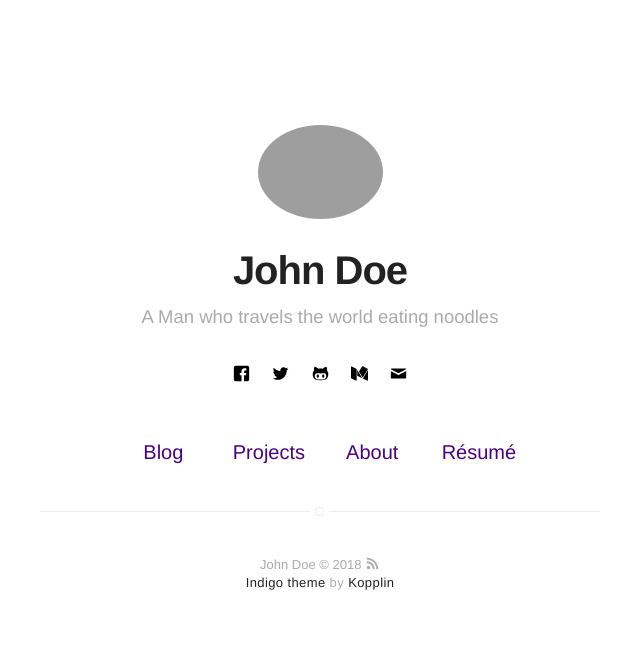
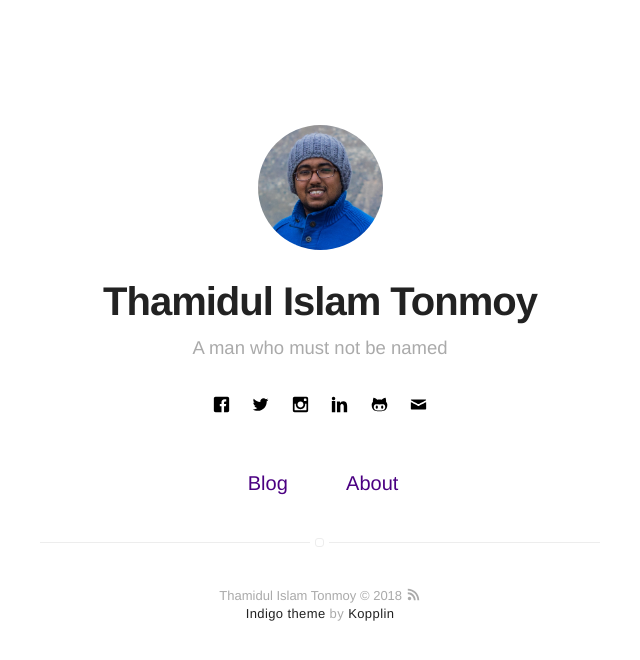
Before and after one commit to titonmoy/titonmoy.github.io, a Jekyll site: the page built from index.html, in a window 1280 px wide. Shown: the top 660 px of the page, without its empty margins (320-960 px from the left). Built offline with Jekyll 4.4.1, drawn with Linux system fonts in a browser that asks for light colours.

Commit message:
Update _config.yml

```diff
--- a/_config.yml
+++ b/_config.yml
@@ -1,22 +1,22 @@
 # main text of home
-name: John Doe
-bio: A Man who travels the world eating noodles
+name: Thamidul Islam Tonmoy
+bio: A man who must not be named
 
 # twitter summary info
-description: A blog about technology and stuff related
+#description: A blog about technology and stuff related
 
 # if it's an external image, update below for true
 # better with square images
 external-image: false
-picture: assets/images/profile.jpg
+picture: assets/images/photo.jpg
 
 # If you want to include your resume, set to true
 # and specify source (external or local).
-resume: true
-resume-external: true
+resume: false
+resume-external: false
 resume-url: https://google.com/?q=my+resume
 
-url: https://koppl.in/indigo
+url: https://titonmoy.github.io
 # your url: http://USERNAME.github.io
 
 permalink: /:title/
@@ -34,38 +34,32 @@ disqus:
   categories: [blog, project] # only show disqus for posts that have these categories
 
 # if you don't have any of social below, comment the line
-facebook: myfacebook
-twitter: mytwitter
+facebook: hellboytonmoy
+twitter: hellboytonmoy
 # google: mygoogle
-# instagram: myinstagram
+instagram: hellboytonmoy
 # pinterest: mypinterest
-# linkedin: mylinkedin
+linkedin: titonmoy
 # youtube: myyoutube
 # spotify: myspotify
-github: mygithub
+# github: mygithub
 # gitlab: mygitlab
 # lastfm: mylastfm
 # stackoverflow: 7044681/mystackoverflow
 # quora: userquora
 # reddit: username
-medium: medium
+# medium: medium
 # vimeo: myvimeo
 # lanyrd: mylanyrd
-email: myemail@gmail.com
+email: titonmoy@outlook.com
 
 authors:
-    johndoe:
-        name: John Doe
+    titonmoy:
+        name: Thamidul Islam Tonmoy
         bio: A Man who travels the world eating noodles
         external-image: false
-        picture: assets/images/profile.jpg
-        twitter: johndoe
-    jamesfoster:
-        name: James Foster
-        bio: A Man who develops software with coffee
-        external-image: false
-        picture: assets/images/james.jpg
-        twitter: jamesfoster
+        picture: assets/images/photo.jpg
+        # twitter: johndoe
 
 # do you want a larger site? change the option below
 # options: [normal, large] | default: normal
@@ -77,17 +71,17 @@ width: normal
 # paginate_path: "blog/:num/"
 
 # if you don't need projects, comment the *projects* configs below
-projects: true
+#projects: true
 
 # if you don't need "about" or "blog", comment them out below
 about: true
 blog: true
 
 # do you want to show the "read time" of the posts?
-read-time: true
+read-time: false
 
 # do you want to show the "tags" inside the posts?
-show-tags: true
+show-tags: false
 
 # related posts inside a post?
 related: true
```
